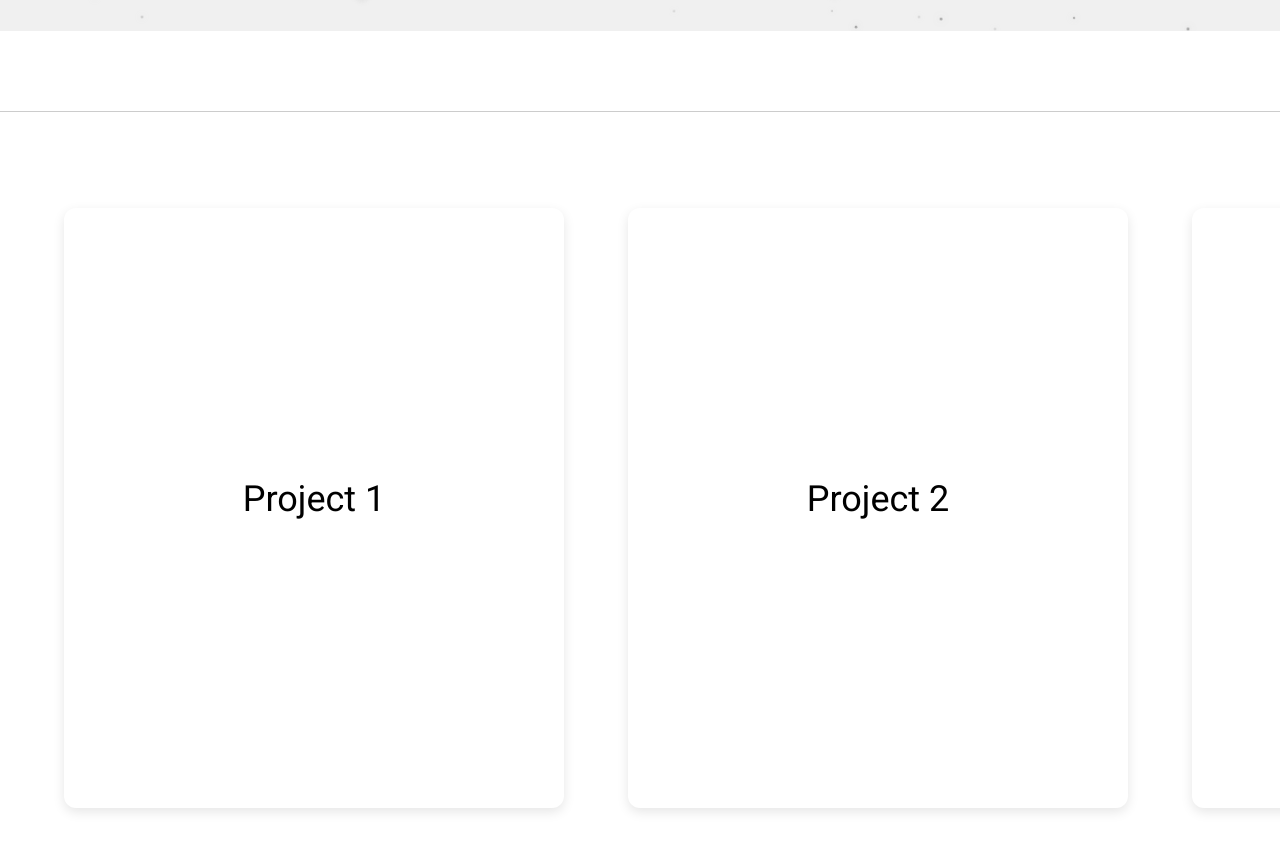
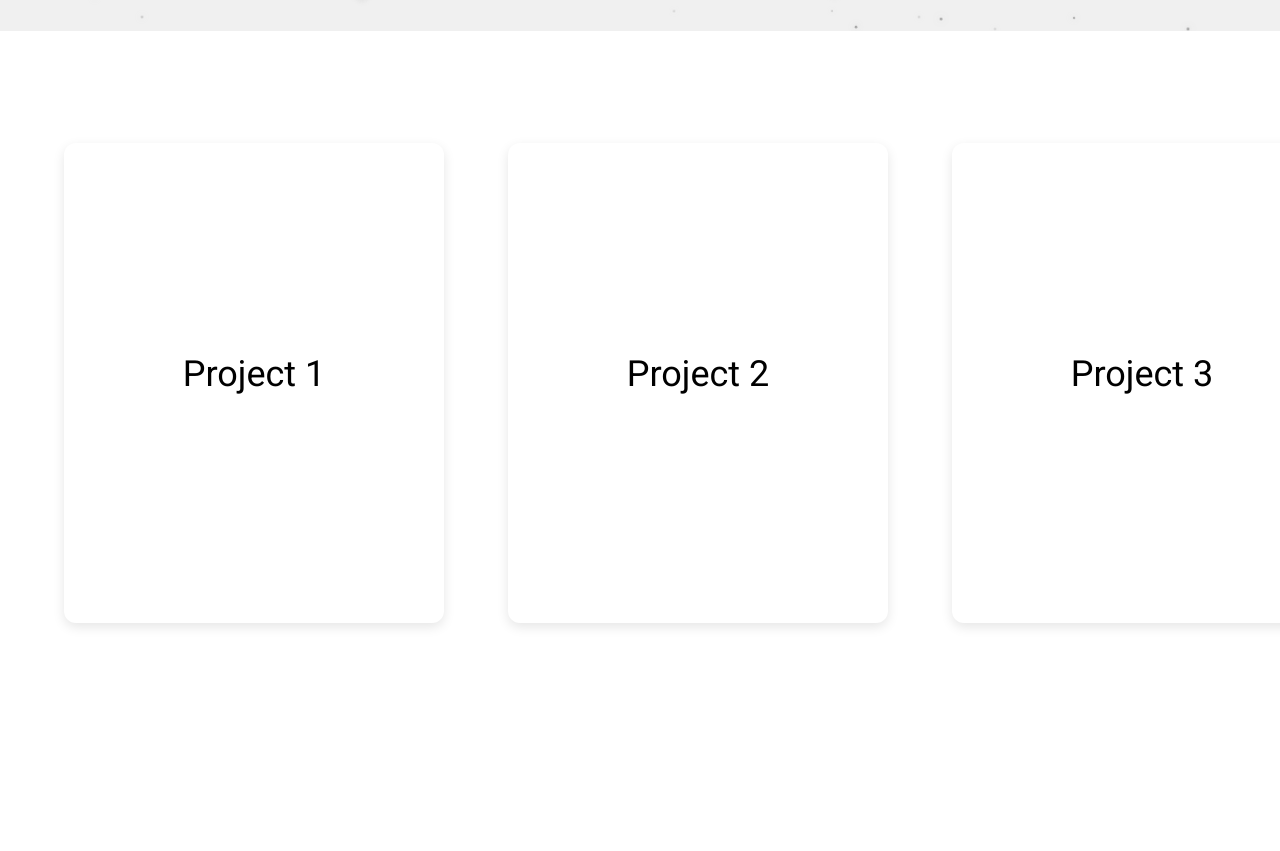
Before and after one commit to RajatSinghrs/portfolio-web, an Angular app: page / in a window 1280 px wide. Shown: the part 769-1620 px from the top of the page. Built offline with nearby package versions, Linux system fonts and the light colour scheme.

Commit message:
minor css fixes

```diff
--- a/src/app/landing-page/landing-page.component.scss
+++ b/src/app/landing-page/landing-page.component.scss
@@ -14,7 +14,7 @@ body {
   section {
     min-height: 100vh;
     padding: 2rem;
-    border-bottom: 1px solid #ccc;
+    // border-bottom: 1px solid #ccc;
 
     h2 {
       font-size: 2rem;
@@ -37,13 +37,13 @@ body {
     display: flex;
     gap: 4rem;
     width: fit-content;
-    padding: 64px 32px 64px 32px;
+    padding: 0 32px;
 
     .project {
       background: var(--project-bg);
       color: var(--text-color);
-      min-width: 500px;
-      height: 600px;
+      min-width: 380px;
+      height: 480px;
       display: flex;
       align-items: center;
       justify-content: center;
```
